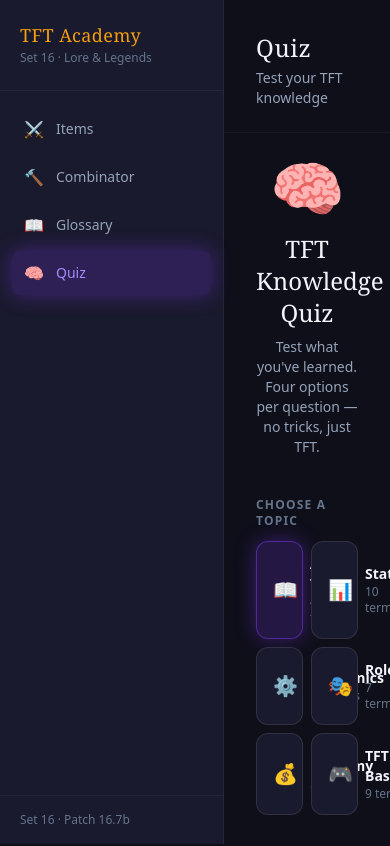
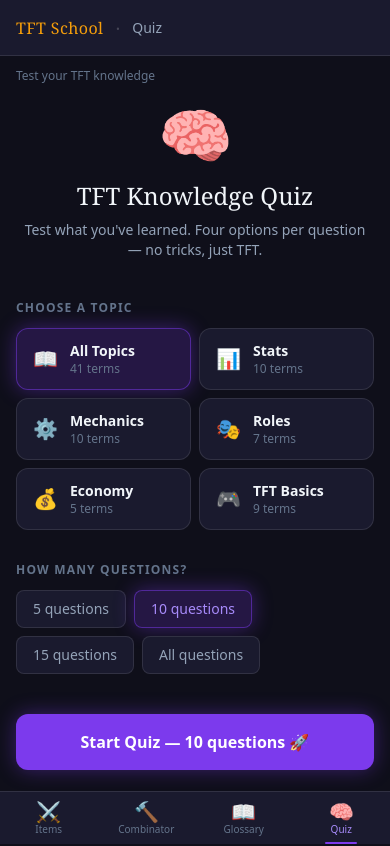
Before and after one commit to amolpjadhav/tft-academy, a Next.js app: page /quiz in a window 390 px wide. Shown: the top 846 px of the page. Built offline with nearby package versions, Linux system fonts and the light colour scheme.

Commit message:
Fix mobile experience

```diff
--- a/src/components/catalog/CategoryTabs.tsx
+++ b/src/components/catalog/CategoryTabs.tsx
@@ -15,14 +15,14 @@
 
 export default function CategoryTabs({ active, onChange, counts }: CategoryTabsProps) {
   return (
-    <div className="flex gap-1 bg-bg-surface rounded-lg p-1 border border-white/5">
+    <div className="flex gap-1 bg-bg-surface rounded-lg p-1 border border-white/5 overflow-x-auto scrollbar-none">
       {TABS.map(({ id, label, icon, color }) => {
         const isActive = active === id;
         return (
           <button
             key={id}
             onClick={() => onChange(id)}
-            className={`flex items-center gap-2 px-3 py-1.5 rounded-md text-sm font-medium transition-all ${
+            className={`flex items-center gap-2 px-3 py-1.5 rounded-md text-sm font-medium transition-all shrink-0 ${
               isActive
                 ? "bg-bg-elevated shadow text-text-primary"
                 : "text-text-secondary hover:text-text-primary hover:bg-white/5"
--- a/src/components/combinator/Combinator.tsx
+++ b/src/components/combinator/Combinator.tsx
@@ -30,16 +30,16 @@
   }
 
   return (
-    <div className="space-y-8">
-      {/* Pickers */}
-      <div className="flex gap-6">
+    <div className="space-y-6">
+      {/* Pickers — side by side on md+, stacked on mobile */}
+      <div className="flex flex-col md:flex-row gap-4 md:gap-6">
         <ComponentPicker
           components={components}
           selected={slotA}
           onSelect={setSlotA}
           label="Component 1"
         />
-        <div className="flex items-center self-center mt-8 text-2xl text-text-muted font-bold">
+        <div className="flex md:flex-col items-center justify-center md:mt-8 text-xl text-text-muted font-bold py-1 md:py-0">
           +
         </div>
         <ComponentPicker
--- /dev/null
+++ b/src/components/layout/MobileNav.tsx
@@ -0,0 +1,33 @@
+import Link from "next/link";
+import { useRouter } from "next/router";
+import { NAV_ITEMS } from "./Sidebar";
+
+/** Fixed bottom navigation bar — mobile only (hidden on md+) */
+export default function MobileNav() {
+  const { pathname } = useRouter();
+
+  return (
+    <nav className="md:hidden fixed bottom-0 inset-x-0 z-40 bg-bg-surface border-t border-white/10 flex">
+      {NAV_ITEMS.map(({ href, label, icon }) => {
+        const active = pathname === href;
+        return (
+          <Link
+            key={href}
+            href={href}
+            className={`flex-1 flex flex-col items-center justify-center gap-0.5 py-2.5 text-center transition-colors ${
+              active
+                ? "text-accent-purple-light"
+                : "text-text-muted hover:text-text-secondary"
+            }`}
+          >
+            <span className="text-xl leading-none">{icon}</span>
+            <span className="text-[10px] font-medium leading-none">{label}</span>
+            {active && (
+              <span className="absolute bottom-0 w-8 h-0.5 bg-accent-purple rounded-full" />
+            )}
+          </Link>
+        );
+      })}
+    </nav>
+  );
+}
--- a/src/components/layout/PageShell.tsx
+++ b/src/components/layout/PageShell.tsx
@@ -1,4 +1,5 @@
 import Sidebar from "./Sidebar";
+import MobileNav from "./MobileNav";
 
 interface PageShellProps {
   children: React.ReactNode;
@@ -9,18 +10,45 @@
 export default function PageShell({ children, title, subtitle }: PageShellProps) {
   return (
     <div className="min-h-screen bg-bg-base text-text-primary">
+      {/* Desktop sidebar */}
       <Sidebar />
-      <main className="ml-56 min-h-screen">
-        <header className="px-8 pt-8 pb-6 border-b border-white/5">
+
+      {/* Mobile top bar */}
+      <header className="md:hidden fixed top-0 inset-x-0 z-40 bg-bg-surface border-b border-white/10 flex items-center gap-3 px-4 h-14">
+        <span className="font-heading text-accent-gold text-base tracking-wide">
+          TFT School
+        </span>
+        <span className="text-white/20 text-lg">·</span>
+        <span className="text-text-secondary text-sm truncate">{title}</span>
+      </header>
+
+      {/* Main content
+          - Mobile:  top padding for fixed header + bottom padding for fixed nav
+          - Desktop: left margin for sidebar, normal padding
+      */}
+      <main className="md:ml-56 min-h-screen pt-14 pb-20 md:pt-0 md:pb-0">
+        {/* Page header (desktop only — mobile shows it in the top bar) */}
+        <div className="hidden md:block px-6 lg:px-8 pt-8 pb-6 border-b border-white/5">
           <h1 className="font-heading text-2xl text-text-primary tracking-wide">
             {title}
           </h1>
           {subtitle && (
             <p className="text-text-secondary text-sm mt-1">{subtitle}</p>
           )}
-        </header>
-        <div className="px-8 py-6">{children}</div>
+        </div>
+
+        {/* Mobile page subtitle */}
+        {subtitle && (
+          <div className="md:hidden px-4 pt-3 pb-1">
+            <p className="text-text-muted text-xs">{subtitle}</p>
+          </div>
+        )}
+
+        <div className="px-4 md:px-6 lg:px-8 py-4 md:py-6">{children}</div>
       </main>
+
+      {/* Mobile bottom nav */}
+      <MobileNav />
     </div>
   );
 }
--- a/src/components/layout/Sidebar.tsx
+++ b/src/components/layout/Sidebar.tsx
@@ -1,22 +1,23 @@
 import Link from "next/link";
 import { useRouter } from "next/router";
 
-const NAV_ITEMS = [
+export const NAV_ITEMS = [
   { href: "/",           label: "Items",      icon: "⚔️" },
   { href: "/combinator", label: "Combinator", icon: "🔨" },
   { href: "/glossary",   label: "Glossary",   icon: "📖" },
   { href: "/quiz",       label: "Quiz",       icon: "🧠" },
 ];
 
+/** Desktop-only fixed left sidebar (hidden on mobile) */
 export default function Sidebar() {
   const { pathname } = useRouter();
 
   return (
-    <aside className="fixed inset-y-0 left-0 z-40 w-56 bg-bg-surface border-r border-white/5 flex flex-col">
+    <aside className="hidden md:flex fixed inset-y-0 left-0 z-40 w-56 bg-bg-surface border-r border-white/5 flex-col">
       {/* Logo */}
       <div className="px-5 py-6 border-b border-white/5">
         <span className="font-heading text-accent-gold text-lg leading-tight tracking-wide">
-          TFT Academy
+          TFT School
         </span>
         <p className="text-text-muted text-xs mt-0.5">Set 16 · Lore &amp; Legends</p>
       </div>
--- a/src/components/quiz/QuizSetup.tsx
+++ b/src/components/quiz/QuizSetup.tsx
@@ -35,7 +35,7 @@
     count === "all" ? poolSize : Math.min(count as number, poolSize);
 
   return (
-    <div className="max-w-xl mx-auto">
+    <div className="max-w-xl mx-auto w-full">
       {/* Hero */}
       <div className="text-center mb-10">
         <div className="text-6xl mb-4">🧠</div>
@@ -52,7 +52,7 @@
         <p className="text-xs font-semibold uppercase tracking-widest text-text-muted mb-3">
           Choose a topic
         </p>
-        <div className="grid grid-cols-2 sm:grid-cols-3 gap-2">
+        <div className="grid grid-cols-2 gap-2">
           {CATEGORIES.map(({ id, emoji }) => {
             const label = id === "all" ? "All Topics" : CATEGORY_META[id].label;
             const count = id === "all"
--- a/src/pages/glossary.tsx
+++ b/src/pages/glossary.tsx
@@ -73,7 +73,7 @@
         </div>
 
         {/* Category tabs */}
-        <div className="flex flex-wrap gap-1 bg-bg-surface rounded-lg p-1 border border-white/5 w-fit">
+        <div className="flex gap-1 bg-bg-surface rounded-lg p-1 border border-white/5 overflow-x-auto scrollbar-none">
           {TABS.map(({ id, label, emoji }) => {
             const count = id === "all"
               ? GLOSSARY.length
@@ -82,7 +82,7 @@
               <button
                 key={id}
                 onClick={() => setCategory(id)}
-                className={`flex items-center gap-1.5 px-3 py-1.5 rounded-md text-sm font-medium transition-all ${
+                className={`flex items-center gap-1.5 px-3 py-1.5 rounded-md text-sm font-medium transition-all shrink-0 ${
                   category === id
                     ? "bg-bg-elevated shadow text-text-primary"
                     : "text-text-secondary hover:text-text-primary hover:bg-white/5"
--- a/src/pages/index.tsx
+++ b/src/pages/index.tsx
@@ -41,9 +41,11 @@
         subtitle={`${filtered.length} of ${items.length} items · Set 16 · Lore & Legends`}
       >
         {/* Controls */}
-        <div className="flex flex-wrap items-center gap-4 mb-6">
+        <div className="flex flex-col gap-3 mb-5">
           <SearchBar value={query} onChange={setQuery} />
-          <CategoryTabs active={category} onChange={setCategory} counts={counts} />
+          <div className="overflow-x-auto">
+            <CategoryTabs active={category} onChange={setCategory} counts={counts} />
+          </div>
         </div>
 
         {/* Grid */}
--- a/src/styles/globals.css
+++ b/src/styles/globals.css
@@ -3,6 +3,16 @@
 @tailwind utilities;
 
 @import url('https://fonts.googleapis.com/css2?family=Cinzel:wght@400;600;700&family=Inter:wght@400;500;600;700&display=swap');
+
+@layer utilities {
+  .scrollbar-none {
+    -ms-overflow-style: none;
+    scrollbar-width: none;
+  }
+  .scrollbar-none::-webkit-scrollbar {
+    display: none;
+  }
+}
 
 @layer base {
   html {
```
Also changed, not shown: src/components/detail/ItemModal.tsx (+6 -6 lines), .claude/settings.json.
